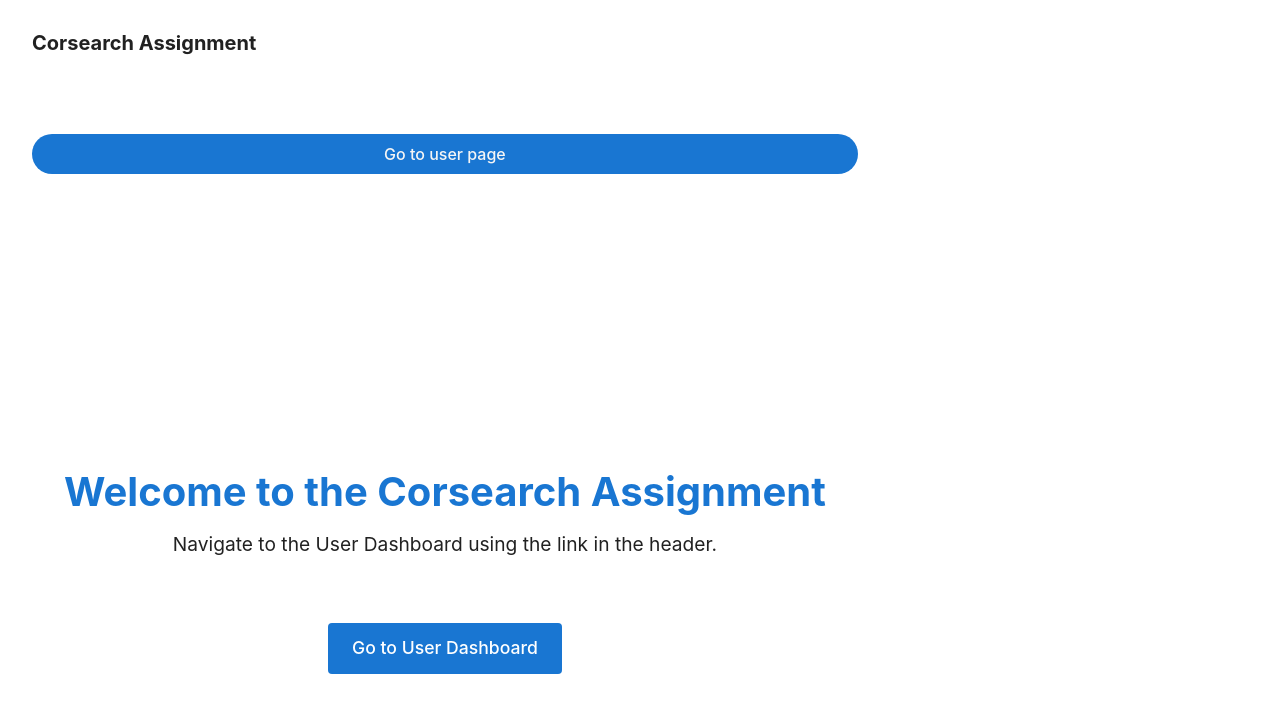
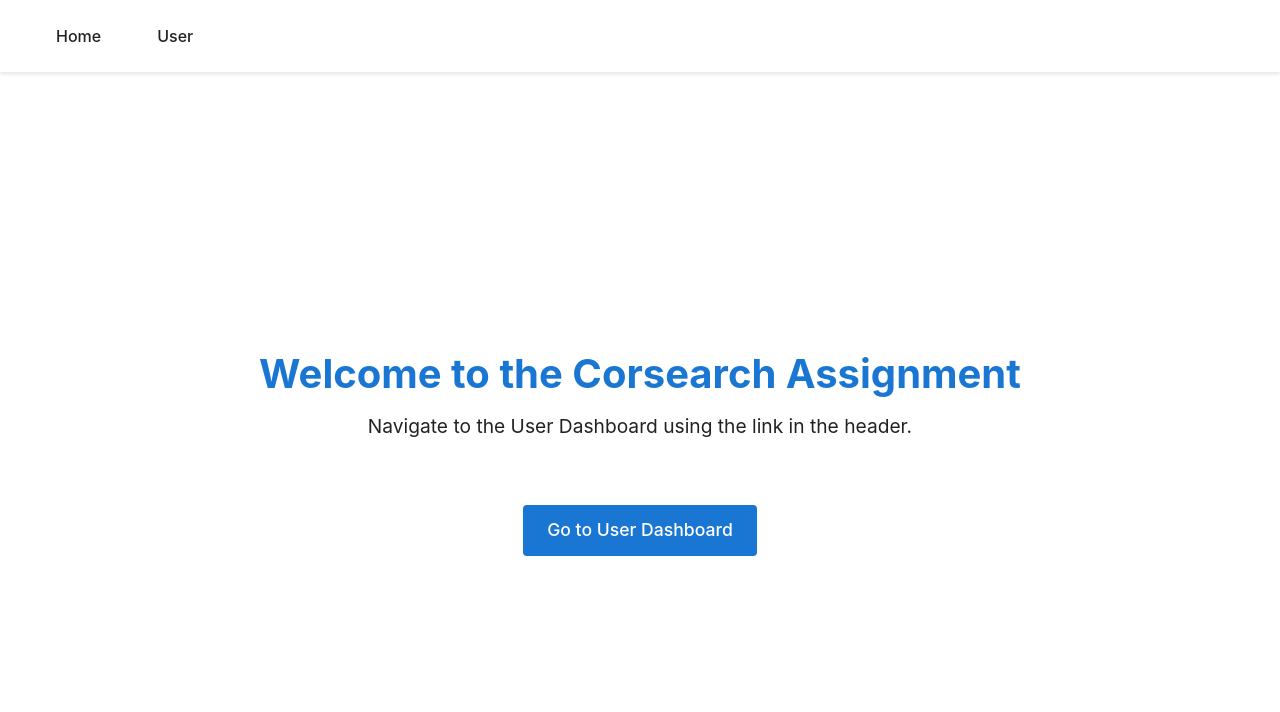
Before and after one commit to quochuy278/corsearch-assignment, a React (Vite) app: page / in a window 1280 px wide. Shown: the top 712 px of the page. Built offline with nearby package versions, Linux system fonts and the light colour scheme.

Commit message:
refactor app component with styles

```diff
--- a/src/App.scss
+++ b/src/App.scss
@@ -1,23 +1,12 @@
-.wrapper {
-  padding: 2rem;
-  width: fit-content;
+.app-wrapper {
+  display: flex;
+  flex-direction: column;
+  min-height: 100vh;
+  width: 100vw;
 }
 
-.nav {
-  margin-top: 5rem;
+.main-content {
+  flex-grow: 1;
+  display: flex;
+  flex-direction: column;
 }
-
-.btn {
-  padding: 0.5rem;
-
-  margin-bottom: 1rem;
-  background-color: var(--color-primary);
-  border-radius: 4rem;
-
-  a {
-    display: grid;
-    place-items: center;
-    width: 100%;
-    color: var(--color-surface);
-  }
-}
--- a/src/App.tsx
+++ b/src/App.tsx
@@ -1,24 +1,16 @@
 import React from "react";
-import { Outlet, Link } from "react-router-dom";
+import { Outlet } from "react-router-dom";
 import "./App.scss";
-import Container from "./shared/components/Container";
+import { Header } from "./shared/components";
 
 const App: React.FC = () => {
   return (
-    <Container>
-      <div className="wrapper">
-        <h1>Corsearch Assignment</h1>
-        <nav className="nav">
-          <ul>
-            <li className="btn">
-              <Link to="/users">Go to user page</Link>
-            </li>
-          </ul>
-        </nav>
-
+    <div className="app-wrapper">
+      <Header />
+      <main className="main-content">
         <Outlet />
-      </div>
-    </Container>
+      </main>
+    </div>
   );
 };
 
```
